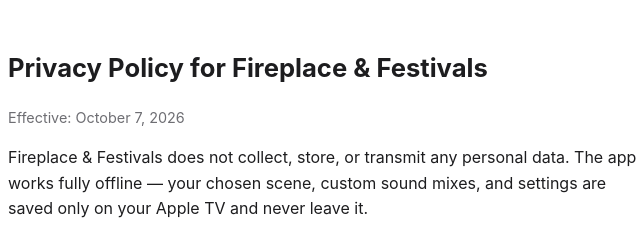
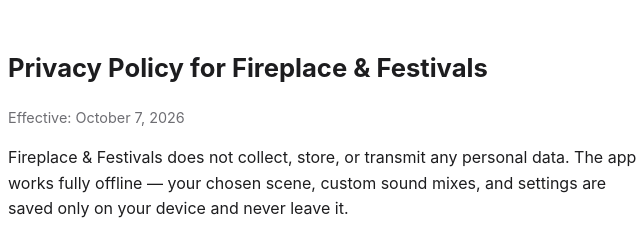
Before and after one commit to mushaklabs/mushaklabs.github.io, a plain HTML site: page apps-legal/ff-privacy.html in a window 1280 px wide. Shown: the top 235 px of the page, 312-952 px from the left. Drawn offline with Linux system fonts and the light colour scheme.

Commit message:
updated ff privacy to be generic

```diff
--- a/apps-legal/ff-privacy.html
+++ b/apps-legal/ff-privacy.html
@@ -17,7 +17,7 @@
 
   <p>Fireplace & Festivals does not collect, store, or transmit any personal data.
   The app works fully offline &mdash; your chosen scene, custom sound mixes,
-  and settings are saved only on your Apple TV and never leave it.</p>
+  and settings are saved only on your device and never leave it.</p>
 
   <p>We use no accounts, no analytics, no advertising, and no third-party SDKs.
   We cannot see, access, or share anything about you because there is nothing
```
